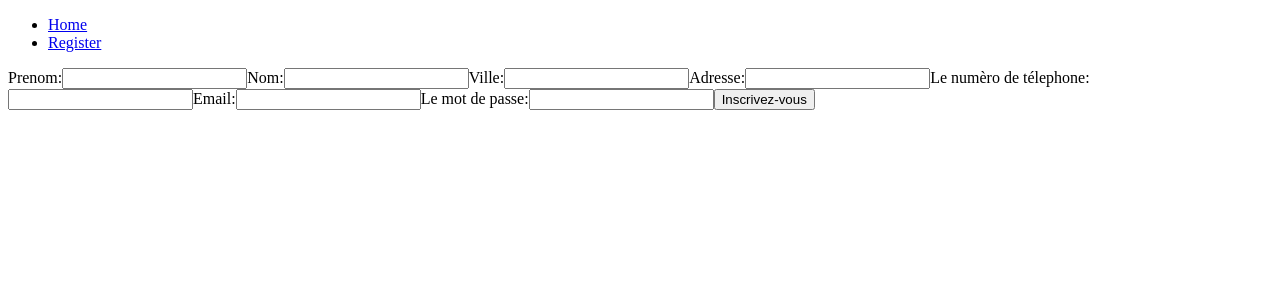
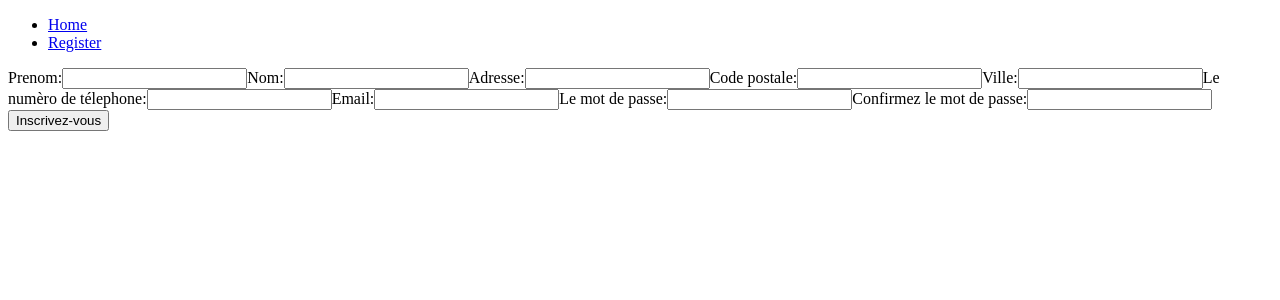
Before and after one commit to maily-vannobel/FinanceFlow, a React (Vite) app in the folder frontend/: page /register in a window 1280 px wide. Shown: the top 300 px of the page. Built offline with nearby package versions, Linux system fonts and the light colour scheme.

Commit message:
feat : The Register.jsx component extended, Zipcode added into a user form

```diff
--- a/frontend/src/components/Register.jsx
+++ b/frontend/src/components/Register.jsx
@@ -13,8 +13,9 @@ const Register = () => {
     initialValues: {
       firstname: "",
       lastname: "",
+      address: "",
+      zipcode: "",
       city: "",
-      address: "",
       phone: "",
       email: "",
       password: "",
@@ -35,12 +36,16 @@ const Register = () => {
         .email("L'email n'est pas valide")
         .required("Ce champ est requis"),
 
+      address: Yup.string()
+        .min(4, "L'adresse doit contenir au moins 4 caractères")
+        .required("Ce champ est requis"),
+
+      zipcode: Yup.string()
+        .min(4, "Le code postale doit contenir au moins quatre caractères")
+        .required("Ce champ est requis"),
+
       city: Yup.string()
         .min(2, "La ville doit contenir au moins deux caractères")
-        .required("Ce champ est requis"),
-
-      address: Yup.string()
-        .min(4, "L'adresse doit contenir au moins 4 caractères")
         .required("Ce champ est requis"),
 
       phone: Yup.string()
@@ -121,6 +126,32 @@ const Register = () => {
           <div>{formik.errors.lastname}</div>
         ) : null}
       </label>
+      <label htmlFor="address">
+        Adresse:
+        <input
+          type="text"
+          name="address"
+          onChange={formik.handleChange}
+          onBlur={formik.handleBlur}
+          value={formik.values.address}
+        />
+        {formik.touched.address && formik.errors.address ? (
+          <div>{formik.errors.address}</div>
+        ) : null}
+      </label>
+      <label htmlFor="zipcode">
+        Code postale:
+        <input
+          type="text"
+          name="zipcode"
+          onChange={formik.handleChange}
+          onBlur={formik.handleBlur}
+          value={formik.values.zipcode}
+        />
+        {formik.touched.zipcode && formik.errors.zipcode ? (
+          <div>{formik.errors.zipcode}</div>
+        ) : null}
+      </label>
       <label htmlFor="city">
         Ville:
         <input
@@ -134,24 +165,12 @@ const Register = () => {
           <div>{formik.errors.city}</div>
         ) : null}
       </label>
-      <label htmlFor="address">
-        Adresse:
-        <input
-          type="text"
-          name="address"
-          onChange={formik.handleChange}
-          onBlur={formik.handleBlur}
-          value={formik.values.address}
-        />
-        {formik.touched.address && formik.errors.address ? (
-          <div>{formik.errors.address}</div>
-        ) : null}
-      </label>
+
       <label htmlFor="phone">
         Le numèro de télephone:
         <input
-          type="phone"
-          name="tel"
+          type="tel"
+          name="phone"
           onChange={formik.handleChange}
           onBlur={formik.handleBlur}
           value={formik.values.phone}
@@ -186,6 +205,19 @@ const Register = () => {
           <div>{formik.errors.password}</div>
         ) : null}
       </label>
+      <label htmlFor="passsword">
+        Confirmez le mot de passe:
+        <input
+          type="password"
+          name="repeatPassword"
+          onChange={formik.handleChange}
+          onBlur={formik.handleBlur}
+          value={formik.values.repeatPassword}
+        />
+        {formik.touched.repeatPassword && formik.errors.repeatPassword ? (
+          <div>{formik.errors.repeatPassword}</div>
+        ) : null}
+      </label>
       {error && <div>{error} </div>}
       <button type="submit" disabled={formik.isSubmitting}>
         Inscrivez-vous
```
